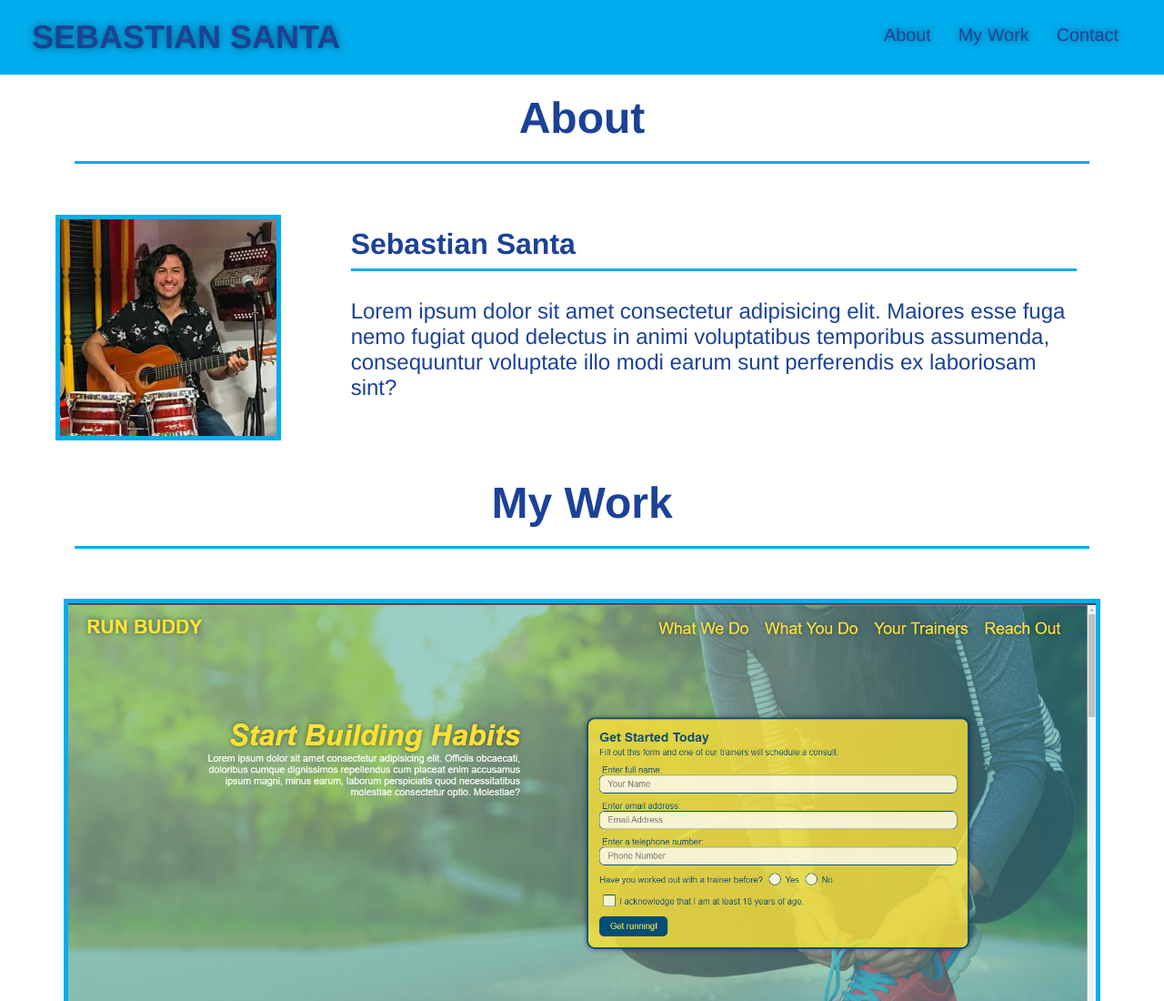
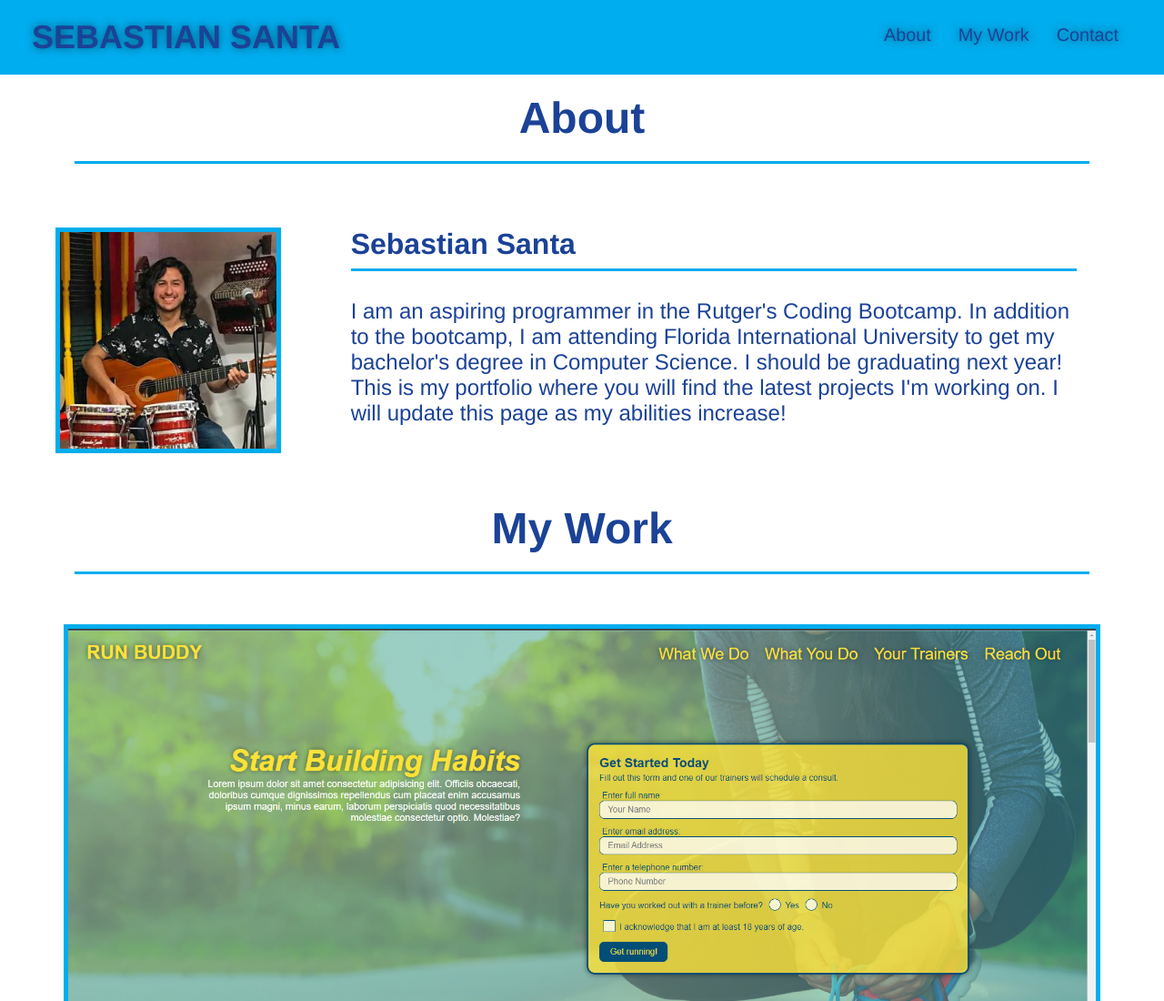
Before and after one commit to cheesecakeassassin/sebastian-santa-portfolio, a plain HTML site: page index.html in a window 1280 px wide. Shown: the top 1100 px of the page at 91% size. Drawn offline with Linux system fonts and the light colour scheme.

Commit message:
adding actual bio

```diff
--- a/index.html
+++ b/index.html
@@ -40,11 +40,13 @@
                 <div class="bio-text">
                     <h3>Sebastian Santa</h3>
                     <p>
-                        Lorem ipsum dolor sit amet consectetur adipisicing elit.
-                        Maiores esse fuga nemo fugiat quod delectus in animi
-                        voluptatibus temporibus assumenda, consequuntur
-                        voluptate illo modi earum sunt perferendis ex laboriosam
-                        sint?
+                        I am an aspiring programmer in the Rutger's Coding
+                        Bootcamp. In addition to the bootcamp, I am attending
+                        Florida International University to get my bachelor's
+                        degree in Computer Science. I should be graduating next
+                        year! This is my portfolio where you will find the
+                        latest projects I'm working on. I will update this page
+                        as my abilities increase!
                     </p>
                 </div>
             </article>
```
